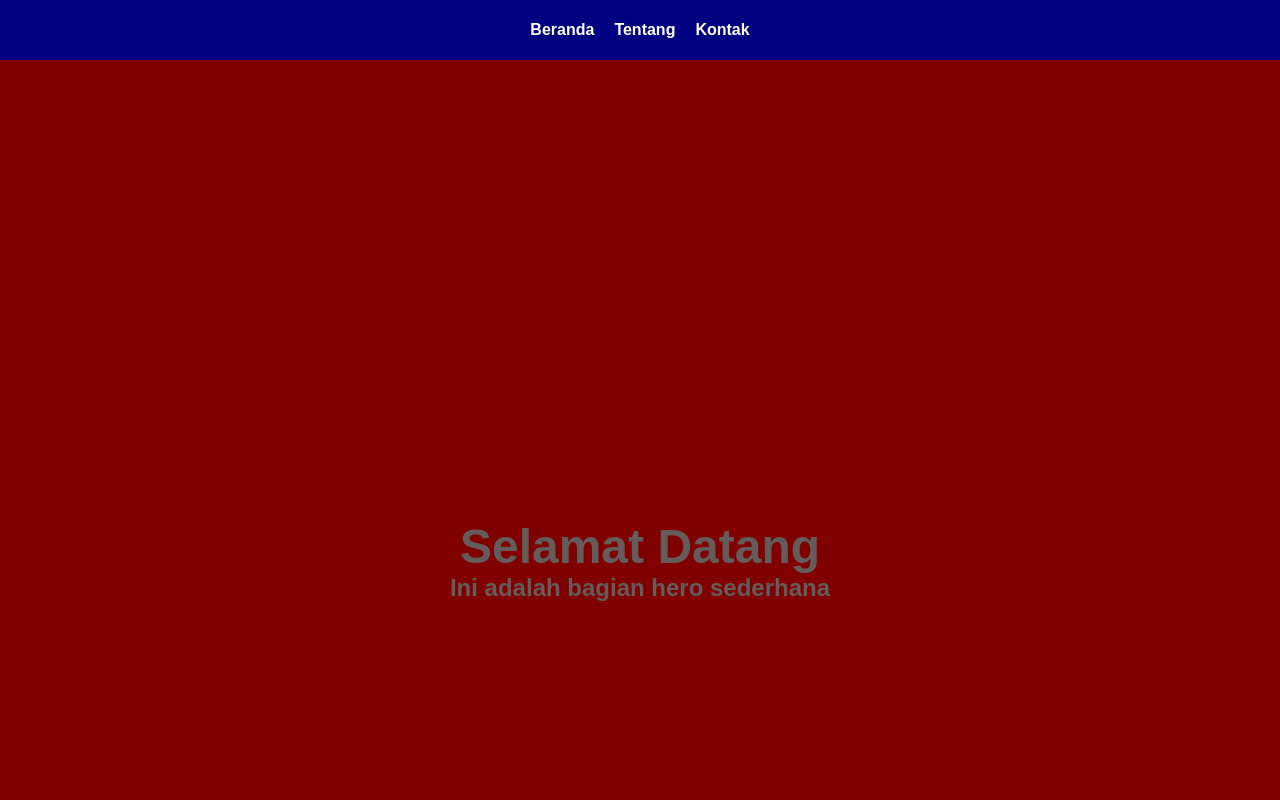
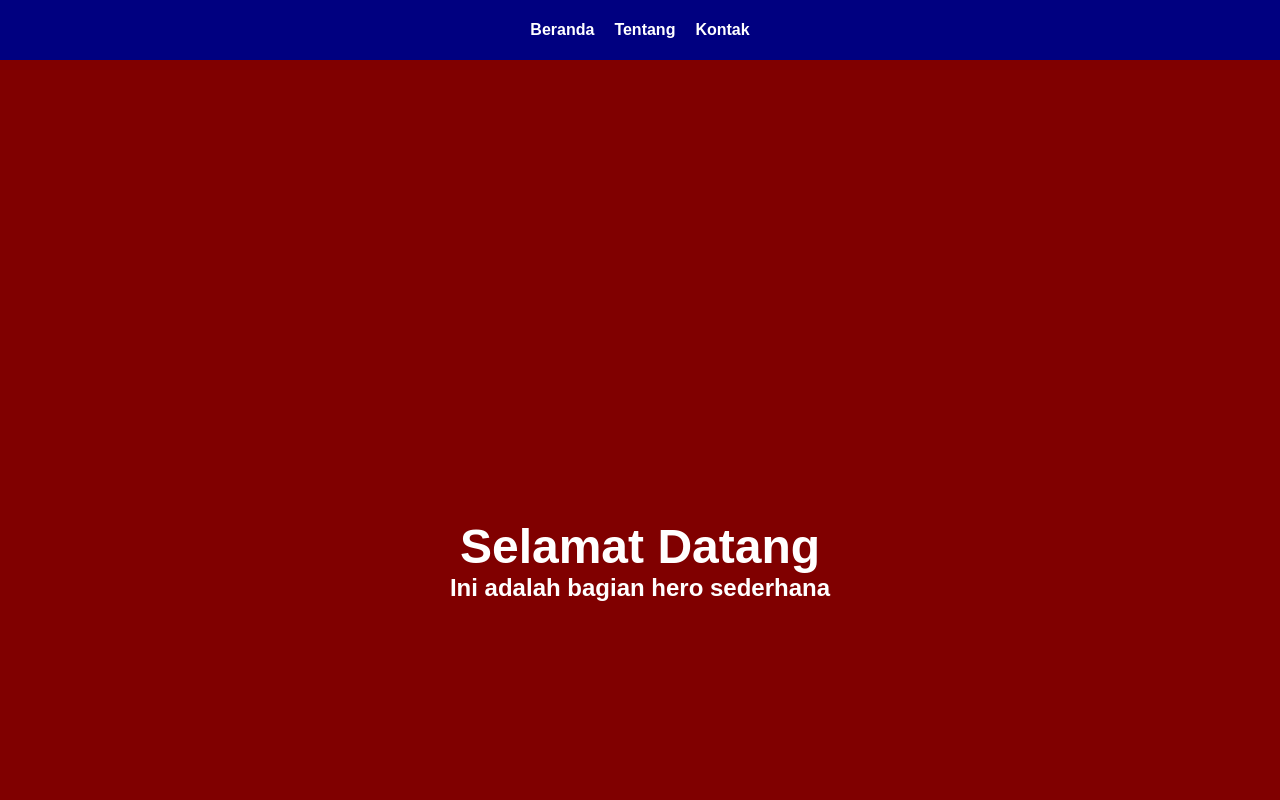
Before and after one commit to megaalaelawati-star/latihan-position, a plain HTML site: page index.html in a window 1280 px wide. Shown: the top 800 px of the page. Drawn offline with Linux system fonts and the light colour scheme.

Commit message:
Menambah fitur baru

```diff
--- a/style.css
+++ b/style.css
@@ -17,7 +17,7 @@
         .box {
             width: 100%;
             height: 1000px;
-            color: rgb(100, 91, 91);
+            color: white;
             font-weight: bold;
             display: flex;
             justify-content: center;
```
